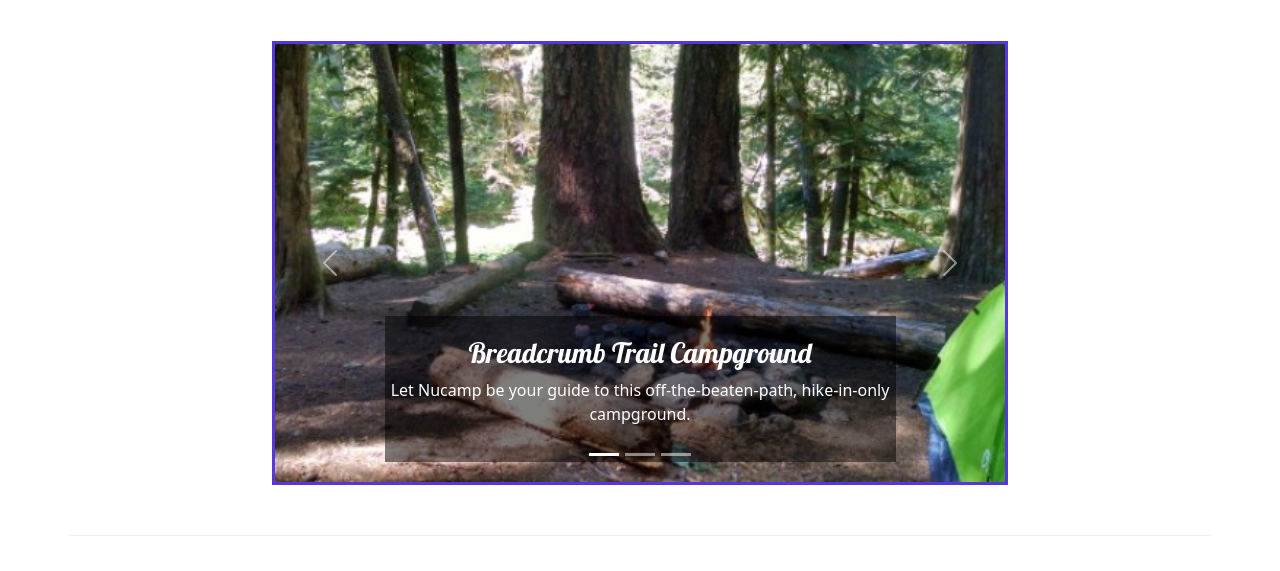
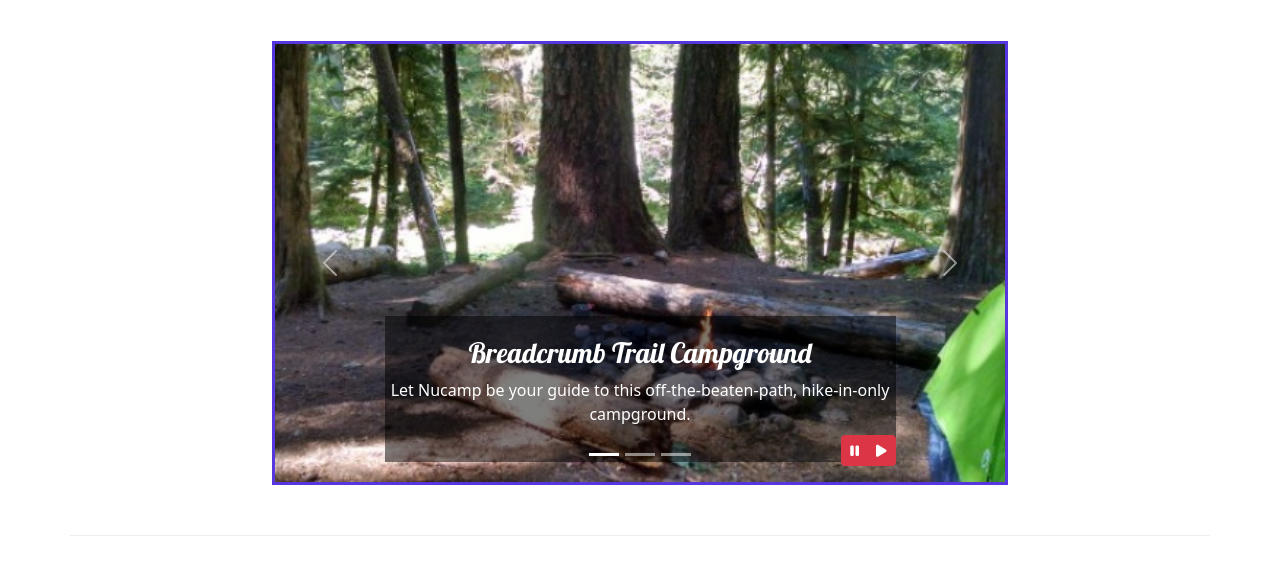
Before and after one commit to SameasDiscordxd/workshop-5, a website built with Parcel: page index.html in a window 1280 px wide. Shown: the part 229-800 px from the top of the page. Built offline with nearby package versions, Linux system fonts and the light colour scheme; files whose address does not match are found by name.

Commit message:
Custom JavaScript Part 1

```diff
--- a/css/styles.scss
+++ b/css/styles.scss
@@ -56,5 +56,12 @@
     border: solid $color-secondary;
 }
 
+#carouselButton {
+    position: absolute;
+    right: 0;
+    bottom: 0;
+    z-index: 100;
+}
+
 @import 'modal';
 @import 'review-section';
--- a/index.html
+++ b/index.html
@@ -168,6 +168,14 @@
                         <button type="button" data-bs-target="#homeCarousel" data-bs-slide-to="0" class="active"></button>
                         <button type="button" data-bs-target="#homeCarousel" data-bs-slide-to="1"></button>
                         <button type="button" data-bs-target="#homeCarousel" data-bs-slide-to="2"></button>
+                        <div class="btn-group" id="carouselButton">
+                            <button class="btn btn-danger btn-sm" id="carouselPause">
+                                <i class="fa-solid fa-pause"></i>
+                            </button>
+                            <button class="btn btn-danger btn-sm" id="carouselPlay">
+                                <i class="fa-solid fa-play"></i>
+                            </button>
+                        </div>
                     </div>
                     <div class="carousel-inner">
                         <div class="carousel-item active">
```
Also changed, not shown: js/scipts.js (added, +20 -0 lines).
